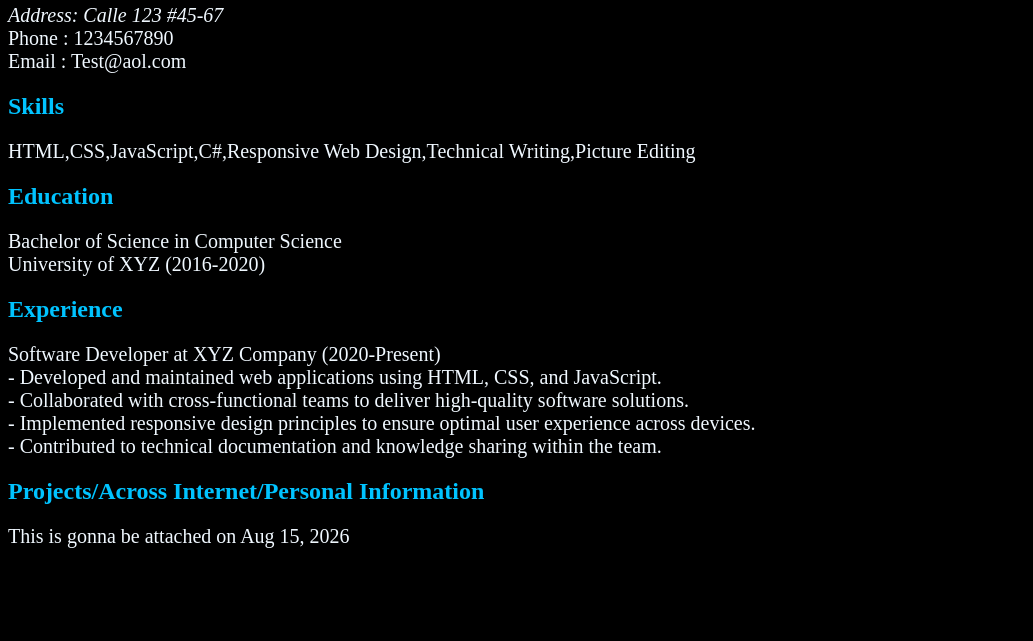
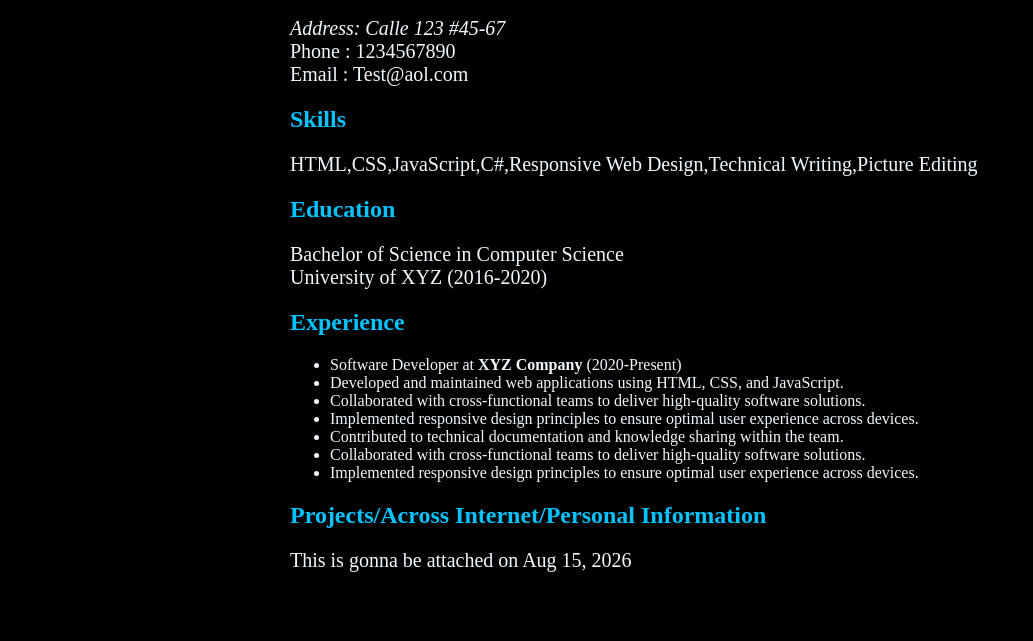
Before and after one commit to MiguelAMarzanP/Single-Page-CV, a plain HTML site: page index.html in a window 1280 px wide. Shown: the part 159-800 px from the top of the page, without its empty margins (0-1033 px from the left). Drawn offline with Linux system fonts and the light colour scheme.

Commit message:
Update More as i'd like to have it

```diff
--- a/index.html
+++ b/index.html
@@ -5,30 +5,57 @@
     <meta name="viewport" content="width=device-width, initial-scale=1.0">
     <title>Document</title>
 </head>
-<body style="background-color: black; color: aliceblue;">
-    <br>
-    <hr>
-    <div>
-    <h1 >Miguel Alfonso Marzan Perdomo</h1>
-    <h2 style="color: #00c3ff;">Ingeniería en Sistemas de Información</h2>
+<body style="
+  background-color: black;
+  color: aliceblue;
+  min-height: 100vh;
+  display: flex;
+  align-items: center;
+  justify-content: center;
+  margin: 0;">
+<main style="width: 700px; margin: auto;">
+
+     <h1 >Miguel Alfonso Marzan Perdomo</h1>
+            <h2 style="color: #00c3ff;">Ingeniería en Sistemas de Información</h2>
     <div style="font-size: 20px;">
         <p style="font-family: 'Franklin Gothic Medium', 'Arial Narrow', Arial, sans-serif;"><Address>Address: Calle 123 #45-67</Address>
         Phone : 1234567890<br>
         Email : Test@aol.com</p>
     </div>
+
     <h2 style="color: #00c3ff;"> Skills </h2>
+
     <p style="font-size: 20px;">HTML,CSS,JavaScript,C#,Responsive Web Design,Technical Writing,Picture Editing</p>
+
     <h2 style="color: #00c3ff">Education</h2>
+
     <p style="font-size: 20px;">Bachelor of Science in Computer Science<br>
     University of XYZ (2016-2020)</p>
+<section>
     <h2 style="color: #00c3ff"> Experience </h2>
-    <p style="font-size: 20px;">Software Developer at XYZ Company (2020-Present)<br>
-    - Developed and maintained web applications using HTML, CSS, and JavaScript.<br>
-    - Collaborated with cross-functional teams to deliver high-quality software solutions.<br>
-    - Implemented responsive design principles to ensure optimal user experience across devices.<br>
-    - Contributed to technical documentation and knowledge sharing within the team.</p>
+
+    <ul>
+        <li>   Software Developer at <strong>XYZ Company</strong> (2020-Present)
+</li>
+        <li>   Developed and maintained web applications using HTML, CSS, and JavaScript.
+</li>
+        <li>   Collaborated with cross-functional teams to deliver high-quality software solutions.
+</li>
+        <li>   Implemented responsive design principles to ensure optimal user experience across devices.
+</li>
+        <li>   Contributed to technical documentation and knowledge sharing within the team.
+</li>
+        <li>   Collaborated with cross-functional teams to deliver high-quality software solutions.
+</li>
+        <li>   Implemented responsive design principles to ensure optimal user experience across devices.
+</li>
+    </ul>
+
+
     <h2 style="color: #00c3ff"> Projects/Across Internet/Personal Information </h2>
-    <p style="font-size: 20px;">This is gonna be attached on Aug 15, 2026<br>
+     <p style="font-size: 20px;">This is gonna be attached on Aug 15, 2026<br>
+</section>
+</main>
 <!--  Test for Pull  -->
 </body>
 </html>
```
